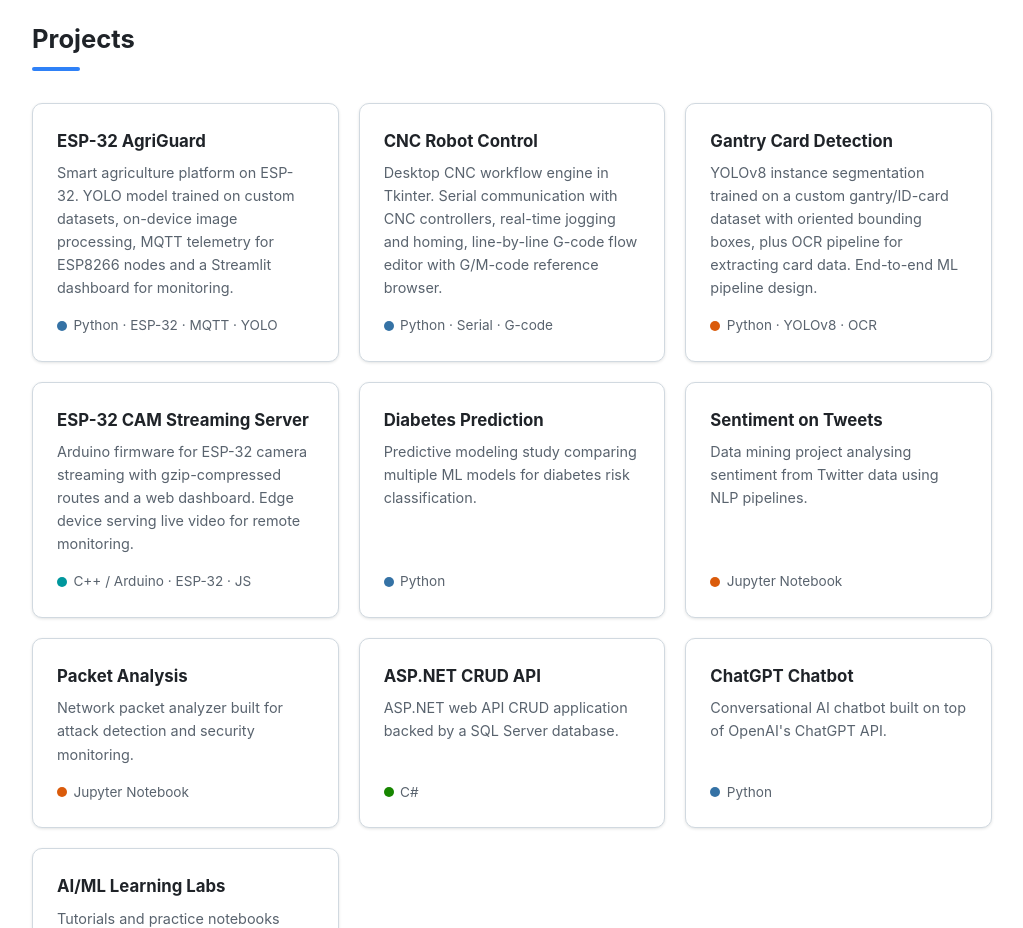
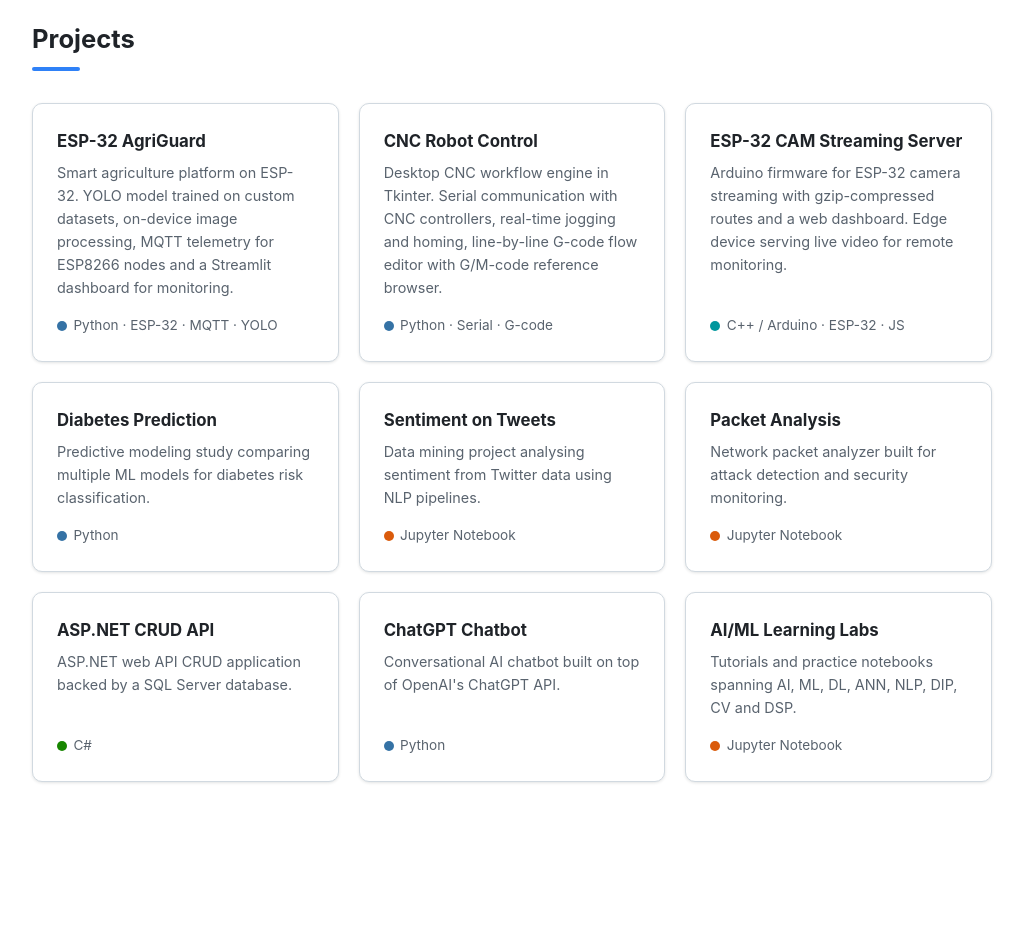
Before and after one commit to salithasadalinda/salithasadalinda.github.io, a plain HTML site: page index.html in a window 1280 px wide. Shown: the part 2360-3288 px from the top of the page, without its empty margins (128-1151 px from the left). Drawn offline with Linux system fonts and the light colour scheme.

Commit message:
Remove gantry card detection project

```diff
--- a/index.html
+++ b/index.html
@@ -227,12 +227,6 @@
           </article>
 
           <article class="project-card">
-            <h3 class="p-title"><a href="https://github.com/salithasadalinda/gantry-card-detection" target="_blank" rel="noopener">Gantry Card Detection</a></h3>
-            <p class="p-desc">YOLOv8 instance segmentation trained on a custom gantry/ID-card dataset with oriented bounding boxes, plus OCR pipeline for extracting card data. End-to-end ML pipeline design.</p>
-            <span class="p-lang"><span class="lang-dot" style="background:#DA5B0B"></span>Python &middot; YOLOv8 &middot; OCR</span>
-          </article>
-
-          <article class="project-card">
             <h3 class="p-title"><a href="https://github.com/salithasadalinda/EI_ESP32_CAM_SERVER" target="_blank" rel="noopener">ESP-32 CAM Streaming Server</a></h3>
             <p class="p-desc">Arduino firmware for ESP-32 camera streaming with gzip-compressed routes and a web dashboard. Edge device serving live video for remote monitoring.</p>
             <span class="p-lang"><span class="lang-dot" style="background:#00979D"></span>C++ / Arduino &middot; ESP-32 &middot; JS</span>
```
